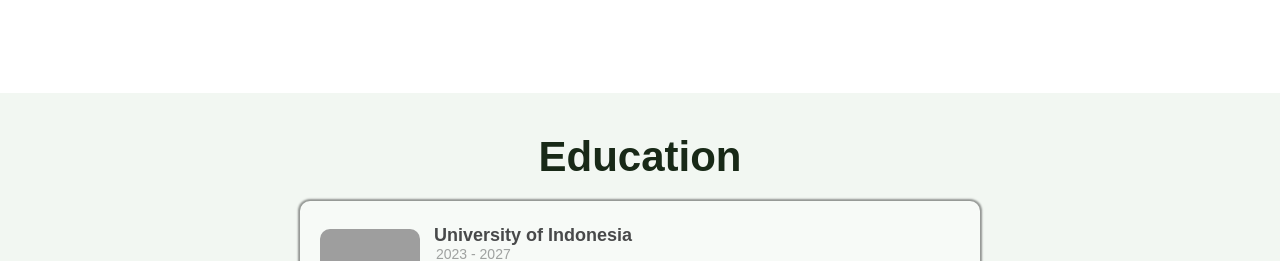
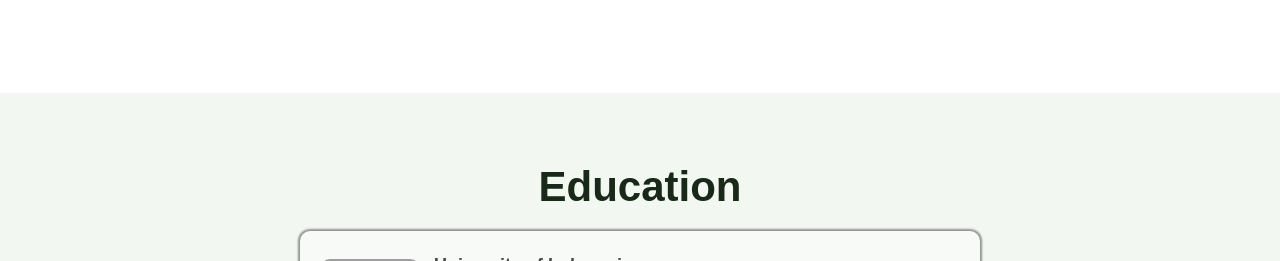
Before and after one commit to r-ediewitsch/portofolio.remastered, a React (Create React App) app: page / in a window 1280 px wide. Shown: the part 3600-3861 px from the top of the page. Built offline with nearby package versions, Linux system fonts and the light colour scheme; grey boxes are pictures that could not be loaded; a web font is replaced by a local one.

Commit message:
Update Education.js

```diff
--- a/src/componente/Education.js
+++ b/src/componente/Education.js
@@ -27,7 +27,7 @@ const Title = styled.div`
     font-size: 42px;
     font-weight: 600;
     text-align: center;
-    margin-top: 40px;
+    margin-top: 70px;
     margin-bottom: 20px;
     color: ${({theme}) => theme.text_primary};
     @media (max-width: 768px){
```
